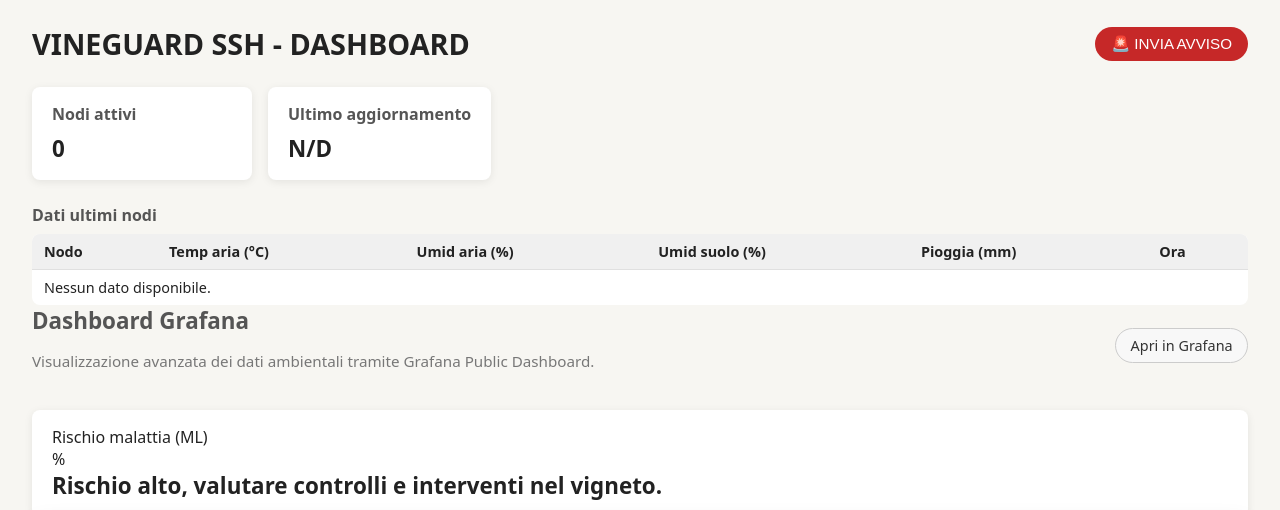
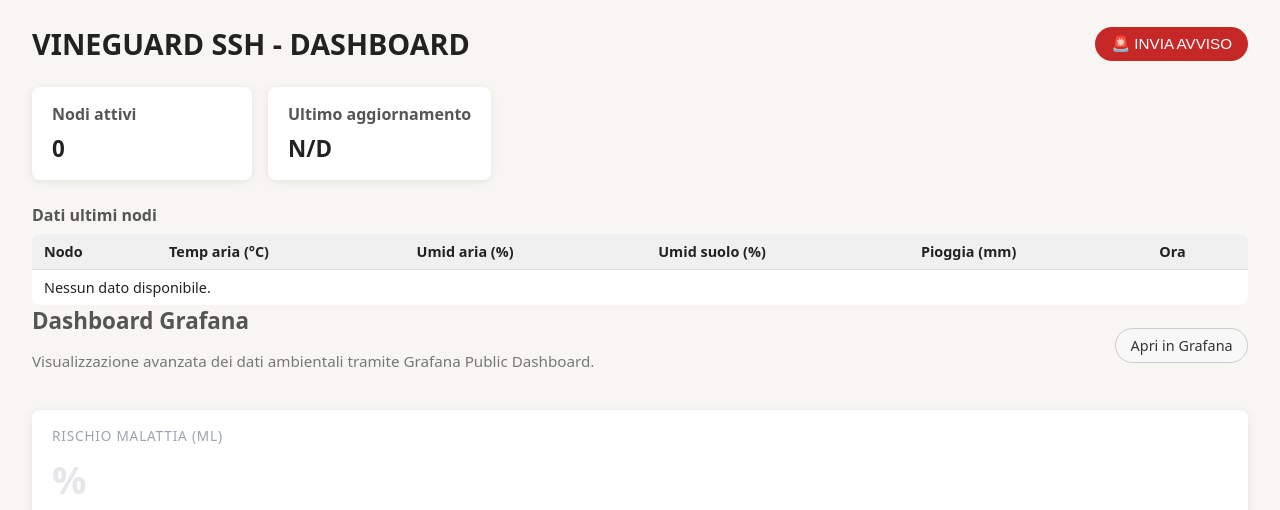
Before and after one commit to gregoriogennari-blip/VINEGUARD, a Django app: template dashboard/templates/dashboard/index.html in a window 1280 px wide. Shown: the top 510 px of the page. Run offline with Django 5.2, Linux system fonts and the light colour scheme; the template is opened without the code that fills it, so the values that code supplies are empty.

Commit message:
Add styles for risk card components

```diff
--- a/dashboard/static/dashboard/style.css
+++ b/dashboard/static/dashboard/style.css
@@ -150,3 +150,65 @@
   }
 }
 </style>
+<style>
+.card-risk {
+  background: #020617;
+  border-radius: 0.9rem;
+  padding: 1rem 1.1rem;
+  border: 1px solid rgba(148, 163, 184, 0.25);
+  box-shadow: 0 18px 45px rgba(15, 23, 42, 0.5);
+}
+
+.card-risk .card-header {
+  display: flex;
+  justify-content: space-between;
+  align-items: center;
+  margin-bottom: 0.5rem;
+}
+
+.card-risk .card-label {
+  font-size: 0.85rem;
+  text-transform: uppercase;
+  letter-spacing: 0.06em;
+  color: #9ca3af;
+}
+
+.risk-value {
+  font-size: 2.4rem;
+  font-weight: 700;
+  color: #e5e7eb;
+  margin-bottom: 0.6rem;
+}
+
+.risk-bar {
+  width: 100%;
+  height: 10px;
+  border-radius: 999px;
+  background: #111827;
+  overflow: hidden;
+  margin-bottom: 0.5rem;
+}
+
+.risk-bar-fill {
+  height: 100%;
+  width: 0;
+  transition: width 0.6s ease-out;
+}
+
+.risk-low {
+  background: linear-gradient(90deg, #22c55e, #16a34a);
+}
+
+.risk-medium {
+  background: linear-gradient(90deg, #facc15, #eab308);
+}
+
+.risk-high {
+  background: linear-gradient(90deg, #ef4444, #b91c1c);
+}
+
+.risk-text {
+  font-size: 0.85rem;
+  color: #9ca3af;
+}
+</style>
```
